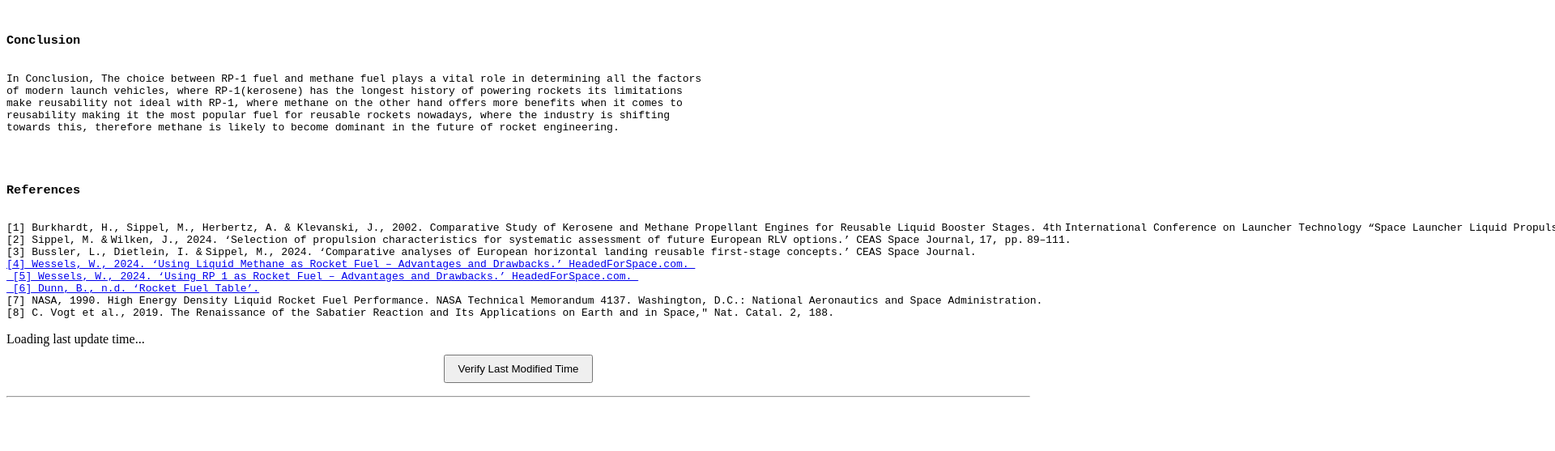
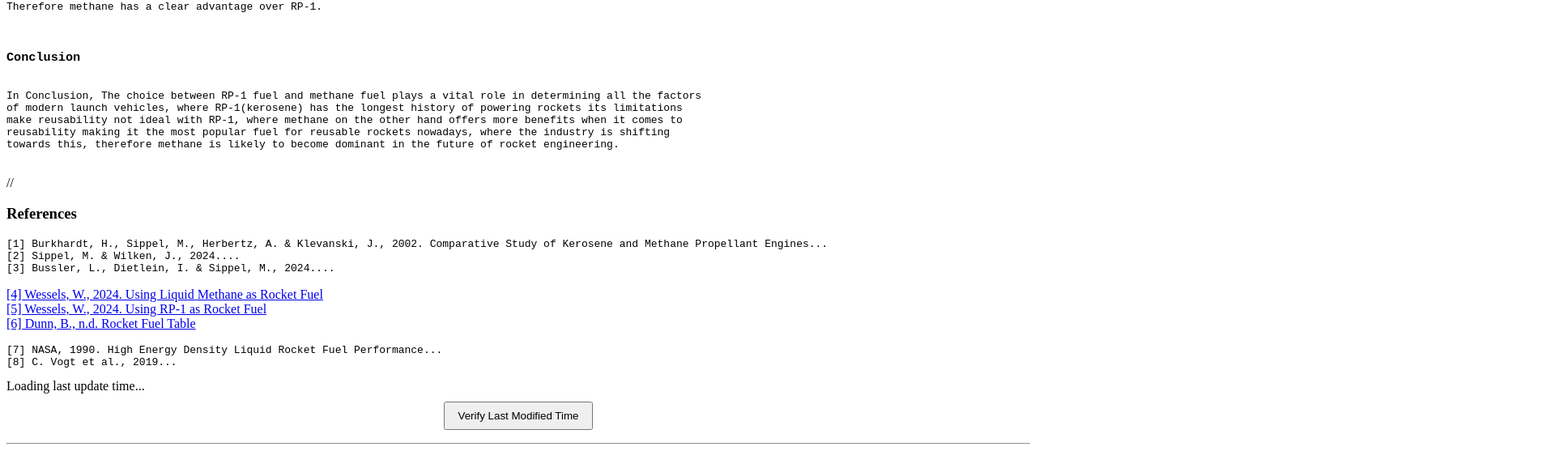
Before and after one commit to nm01795/FY6953641, a plain HTML site: page index.html in a window 1280 px wide. Shown: the part 2216-2773 px from the top of the page at 81% size, 1920 px wide, since content can reach past the window. Before the commit the page ends 2715 px from the top, so only its background shows below. Drawn offline with Linux system fonts and the light colour scheme.

Commit message:
Update index.html
1

```diff
--- a/index.html
+++ b/index.html
@@ -192,19 +192,25 @@ towards this, therefore methane is likely to become dominant in the future of ro
 </pre>
     </p>
 
-<p class="ex1">
+//<p class="ex1">
+<h3 id="References">References</h3>
+
 <pre>
-  <h3 id="References">References</h3>
-[1] Burkhardt, H., Sippel, M., Herbertz, A. & Klevanski, J., 2002. Comparative Study of Kerosene and Methane Propellant Engines for Reusable Liquid Booster Stages. 4th International Conference on Launcher Technology “Space Launcher Liquid Propulsion”, Liège, Belgium, 3 6 December 2002. Cologne: DLR SART.
-[2] Sippel, M. & Wilken, J., 2024. ‘Selection of propulsion characteristics for systematic assessment of future European RLV options.’ CEAS Space Journal, 17, pp. 89–111.
-[3] Bussler, L., Dietlein, I. & Sippel, M., 2024. ‘Comparative analyses of European horizontal landing reusable first‐stage concepts.’ CEAS Space Journal.
-<a href="https://headedforspace.com/using-liquid-methane-as-rocket-fuel/">[4] Wessels, W., 2024. ‘Using Liquid Methane as Rocket Fuel – Advantages and Drawbacks.’ HeadedForSpace.com. </a>
-<a href="https://headedforspace.com/using-rp1-as-rocket-fuel/"> [5] Wessels, W., 2024. ‘Using RP 1 as Rocket Fuel – Advantages and Drawbacks.’ HeadedForSpace.com. </a>
-<a href="https://yarchive.net/space/rocket/fuels/fuel_table.html"> [6] Dunn, B., n.d. ‘Rocket Fuel Table’.</a>
-[7] NASA, 1990. High Energy Density Liquid Rocket Fuel Performance. NASA Technical Memorandum 4137. Washington, D.C.: National Aeronautics and Space Administration.
-[8] C. Vogt et al., 2019. The Renaissance of the Sabatier Reaction and Its Applications on Earth and in Space," Nat. Catal. 2, 188.
+[1] Burkhardt, H., Sippel, M., Herbertz, A. & Klevanski, J., 2002. Comparative Study of Kerosene and Methane Propellant Engines...
+[2] Sippel, M. & Wilken, J., 2024....
+[3] Bussler, L., Dietlein, I. & Sippel, M., 2024....
 </pre>
-    </p>
+
+<p>
+<a href="https://headedforspace.com/using-liquid-methane-as-rocket-fuel/">[4] Wessels, W., 2024. Using Liquid Methane as Rocket Fuel</a><br>
+<a href="https://headedforspace.com/using-rp1-as-rocket-fuel/">[5] Wessels, W., 2024. Using RP-1 as Rocket Fuel</a><br>
+<a href="https://yarchive.net/space/rocket/fuels/fuel_table.html">[6] Dunn, B., n.d. Rocket Fuel Table</a>
+</p>
+
+<pre>
+[7] NASA, 1990. High Energy Density Liquid Rocket Fuel Performance...
+[8] C. Vogt et al., 2019...
+</pre>
 
 <div id="last-updated">Loading last update time...</div>
 <button onclick="verifyLastUpdatedTime()" style="display: block; margin: 10px auto; padding: 8px 16px;">
```
